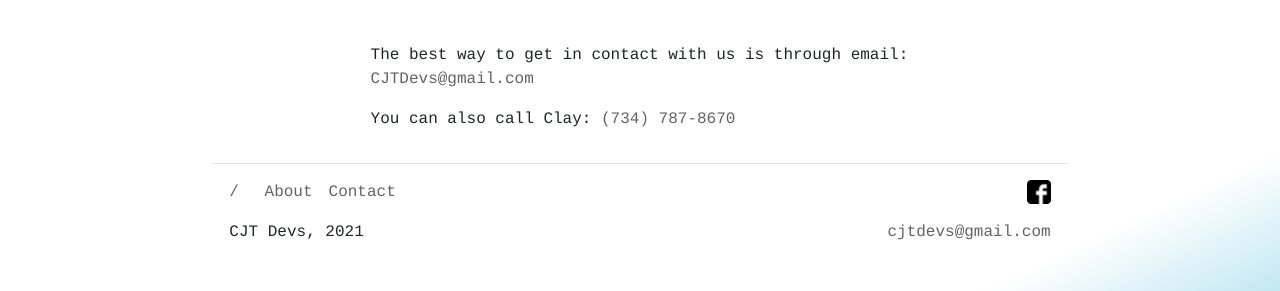
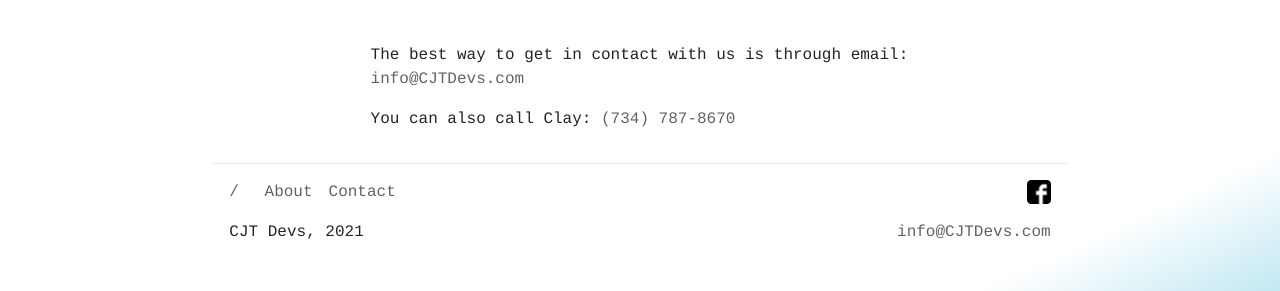
Before and after one commit to ClaytonTreder/cjtdevs-com, a React (Create React App) app: page /contact in a window 1280 px wide. Shown: the part 184-475 px from the top of the page. Built offline with nearby package versions, Linux system fonts and the light colour scheme.

Commit message:
email update

```diff
--- a/src/components/Contact.js
+++ b/src/components/Contact.js
@@ -10,7 +10,7 @@ function Contact() {
       <div class="col-md-8 offset-md-2">
         <p>
           The best way to get in contact with us is through email:{" "}
-          <a href="mailto:cjtdevs@gmail.com">CJTDevs@gmail.com</a>
+          <a href="mailto:info@CJTDevs.com">info@CJTDevs.com</a>
         </p>
         <p>
           You can also call Clay: <a href="tel:+17347878670">(734) 787-8670</a>
--- a/src/components/Footer.js
+++ b/src/components/Footer.js
@@ -30,7 +30,7 @@ function Footer() {
         <div class="d-flex justify-content-between mx-3">
           <span>CJT Devs, {new Date().getFullYear()}</span>
           <span>
-            <a href="mailto:cjtdevs@gmail.com">cjtdevs@gmail.com</a>
+            <a href="mailto:info@CJTDevs.com">info@CJTDevs.com</a>
           </span>
         </div>
       </div>
--- a/src/components/Main.js
+++ b/src/components/Main.js
@@ -32,7 +32,7 @@ function Main() {
         <div class="col-sm-12 text-center">
           <span>
             To work with CJT Devs, please email:{" "}
-            <a href="mailto:cjtdevs@gmail.com">CJTDevs@gmail.com</a>
+            <a href="mailto:info@CJTDevs.com">info@CJTDevs.com</a>
           </span>
         </div>
       </div>
```
